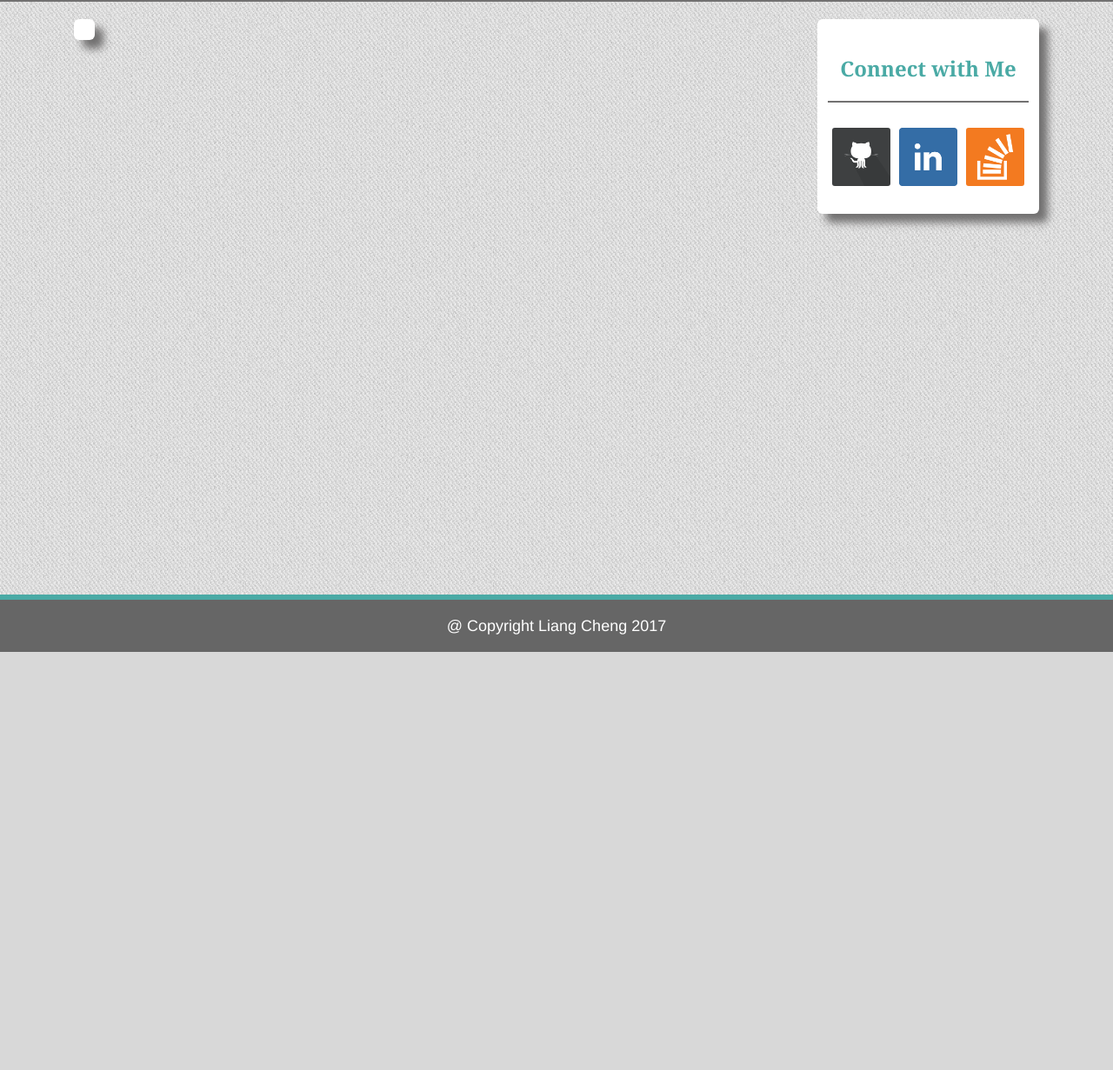
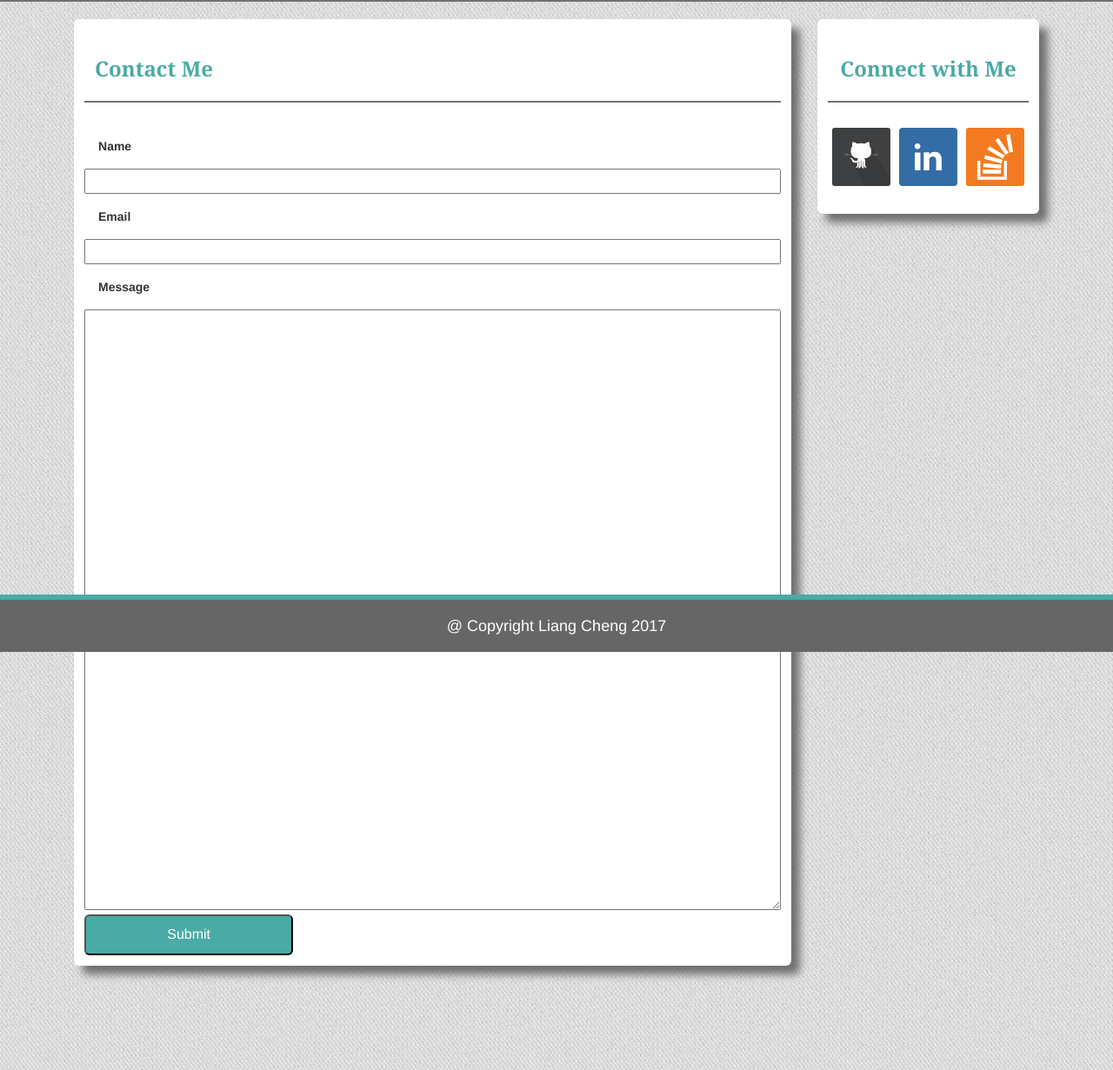
Before and after one commit to lcheng6/Bootstrap-Portfolio, a PHP site: page /contact.html in a window 1280 px wide. Shown: the part 50-1281 px from the top of the page at 87% size. Before the commit the page ends 800 px from the top, so only its background shows below. Run offline with PHP 8.4, Linux system fonts and the light colour scheme.

Commit message:
finalize bootstrap code.

```diff
--- a/contact.html
+++ b/contact.html
@@ -37,10 +37,21 @@
     </div>
     <div id="midsection" class="container"> <!--begin midsectoin-->
       <div id="contact-form" class="col-md-9">
-        <div id="portfolio-images">
-
-        </div> <!-- end portfolio-images -->
-      </div> <!-- end portfolio -->
+        <div id="contact-form-section">
+          <h2 id="contact-me">
+            Contact Me
+          </h2>
+          <label for="name">Name</label>
+          <input type=text" name="name" id="name">
+          <br>
+          <label for="email">Email</label>
+          <input type=text" name="email" id="name">
+          <br>
+          <label for="message">Message</label>
+          <textarea name="message" id="message" rows="30" cols="30"></textarea>
+          <button type="submit" value="submit" id="button">Submit</button>
+        </div> <!-- end #contact-form-section -->
+      </div> <!-- end #contact-form -->
 
 
       <div id="connect-with-me-container" class="col-md-3">
--- a/css/style.css
+++ b/css/style.css
@@ -70,13 +70,17 @@ h2 {
 	margin-top:20px;
 	margin-bottom:120px;
 }
-#connect-with-me, #about-me-description, #portfolio-images{
+#connect-with-me, #about-me-description, #portfolio-images, #contact-form-section{
 	box-shadow: 10px 10px 10px #727171;
 	border-radius:6px;
 	padding:12px;
 	background-color:white;
 	margin: 0px;
 	display:inline-block;
+}
+
+#contact-form-section{
+	display:block;
 }
 #connect-with-me ul {
 	display:inline-block;
@@ -146,3 +150,29 @@ h2 {
 	line-height:50px;
 	display:block:;
 }
+
+#contact-form-section label {
+	background:white;
+	width:66%;
+	float:left;
+	margin:2%;
+}
+
+#contact-form-section input, textarea {
+	width:100%;
+	display:inline-block;
+	font-size:16px;
+}
+
+#button {
+	padding:10px;
+	background-color:#4aaaa5;
+	color:#fff;
+	width:30%;
+	border-radius:6px;
+	font-size:16px;
+
+}
+#button:hover {
+	font-size:24px;
+}
```
